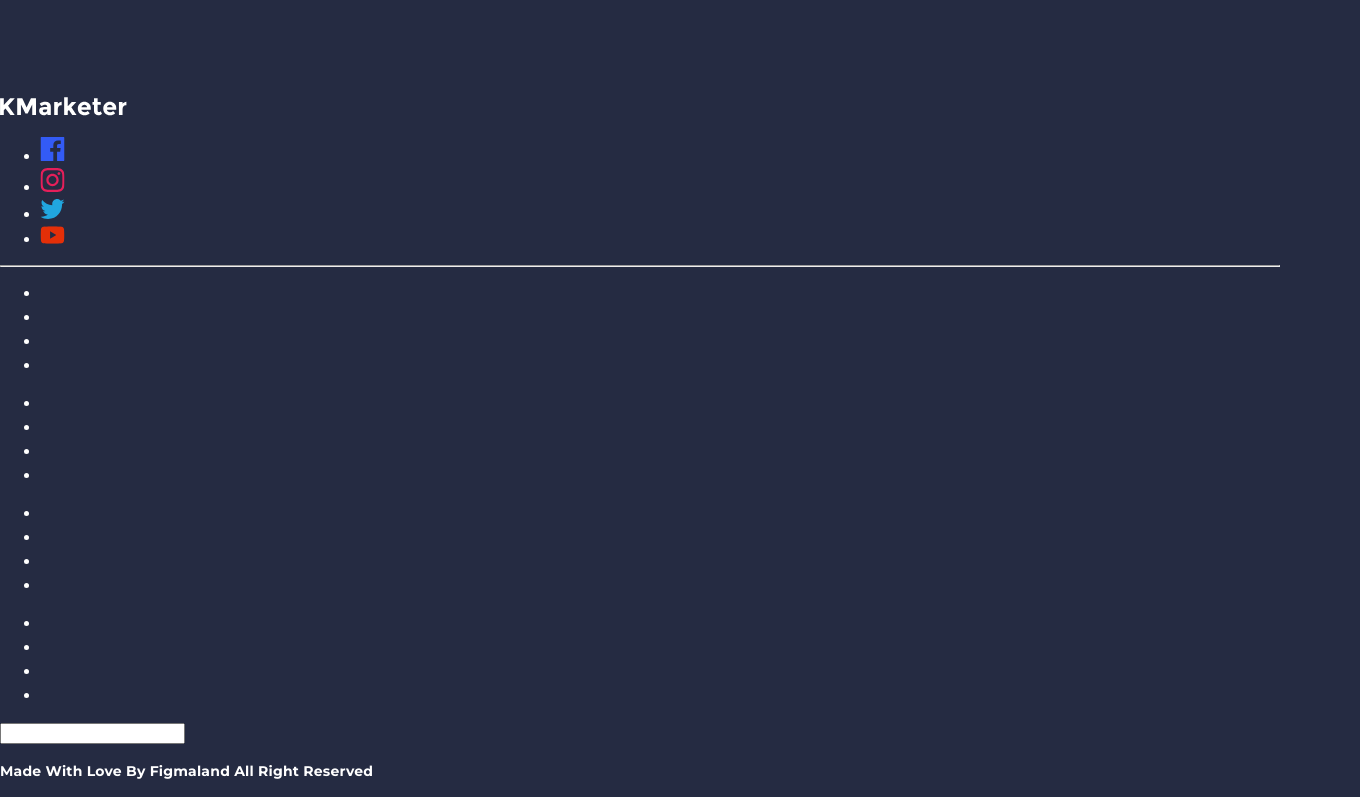
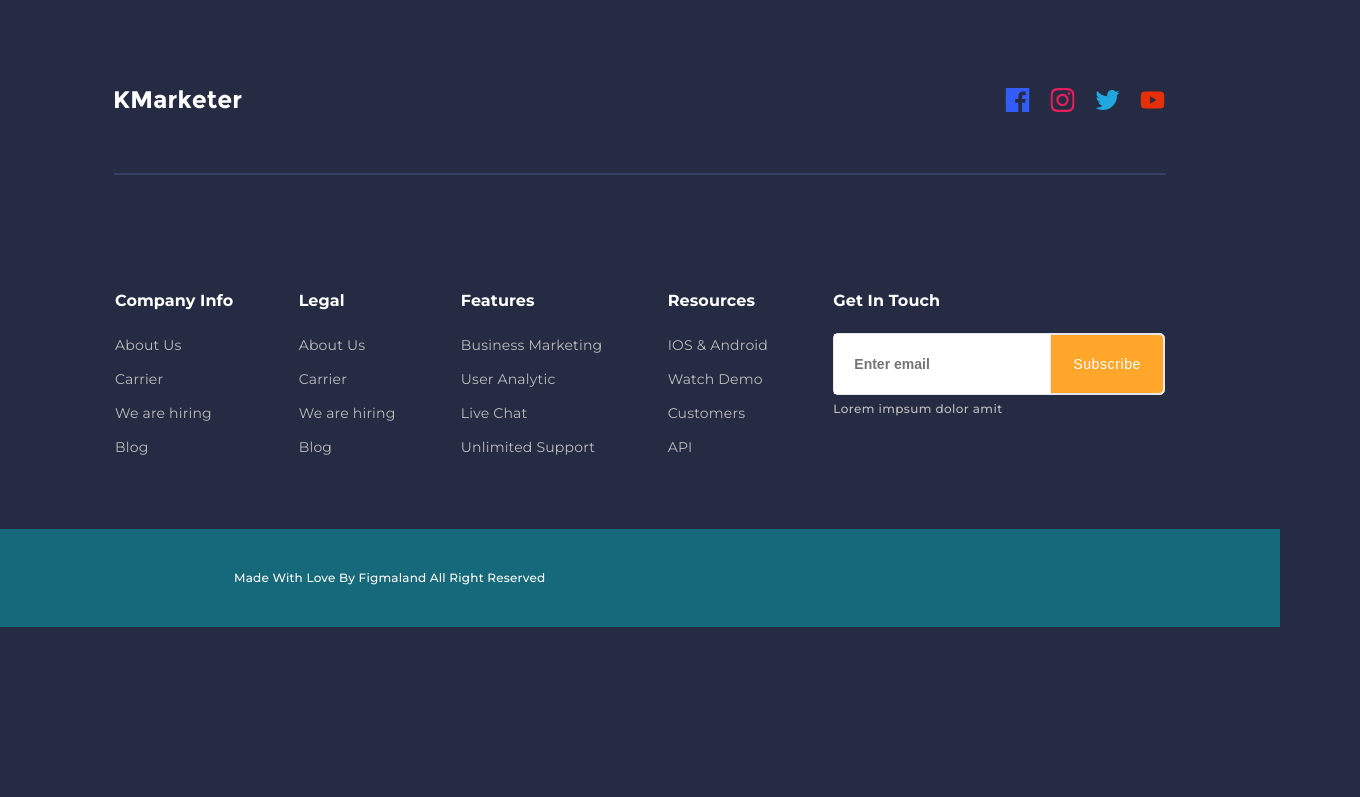
Before and after one commit to victorc60/kmarketer, a plain HTML site: page index.html in a window 1280 px wide. Shown: the part 1420-2217 px from the top of the page, 1360 px wide, since content can reach past the window. After the commit the page ends 2047 px from the top, so only its background shows below. Drawn offline with Linux system fonts and the light colour scheme.

Commit message:
footer done

```diff
--- a/index.html
+++ b/index.html
@@ -109,11 +109,11 @@
 
 
     </section>
-    <footer>
+    <footer class="footer__content">
         <section class="footer__primary">
             <div class="footer__container">
                 <a class="footer__logo-container" href="#">
-                    <img src="img/KMarketer.svg" alt="KMarketer-Logo">
+                    <img class="footer-logo" src="img/KMarketer.svg" alt="KMarketer-Logo">
                 </a>
                 <ul class="footer__container--social-icons">
                     <li class="social-icon--list">
@@ -137,54 +137,57 @@
                         </a>
                     </li>
                 </ul>
-                <hr class="hr-line">
             </div>
+            <hr class="hr-line">
             <div class="footer__main">
                 <nav class="footer__nav">
                     <div class="footer__nav--column">
-                        <h5 class=""></h5>
-                        <ul>
-                            <li><a href=""></a></li>
-                            <li><a href=""></a></li>
-                            <li><a href=""></a></li>
-                            <li><a href=""></a></li>
+                        <h5 class="nav--column__heading">Company Info</h5>
+                        <ul class="nav--colum__ul">
+                            <li class="nav--column__li"><a class="nav--column__link" href="#">About Us</a></li>
+                            <li class="nav--column__li"><a class="nav--column__link" href="#">Carrier</a></li>
+                            <li class="nav--column__li"><a class="nav--column__link" href="#">We are hiring</a></li>
+                            <li class="nav--column__li"><a class="nav--column__link" href="#">Blog</a></li>
                         </ul>
                     </div>
                     <div class="footer__nav--column">
-                        <h5 class=""></h5>
-                        <ul>
-                            <li><a href=""></a></li>
-                            <li><a href=""></a></li>
-                            <li><a href=""></a></li>
-                            <li><a href=""></a></li>
+                        <h5 class="nav--column__heading">Legal</h5>
+                        <ul class="nav--colum__ul">
+                            <li class="nav--column__li"><a class="nav--column__link" href="#">About Us</a></li>
+                            <li class="nav--column__li"><a class="nav--column__link" href="#">Carrier</a></li>
+                            <li class="nav--column__li"><a class="nav--column__link" href="#">We are hiring</a></li>
+                            <li class="nav--column__li"><a class="nav--column__link" href="#">Blog</a></li>
                         </ul>
                     </div>
                     <div class="footer__nav--column">
-                        <h5 class=""></h5>
-                        <ul>
-                            <li><a href=""></a></li>
-                            <li><a href=""></a></li>
-                            <li><a href=""></a></li>
-                            <li><a href=""></a></li>
+                        <h5 class="nav--column__heading">Features</h5>
+                        <ul class="nav--colum__ul">
+                            <li class="nav--column__li"><a class="nav--column__link" href="#">Business Marketing</a>
+                            </li>
+                            <li class="nav--column__li"><a class="nav--column__link" href="#">User Analytic</a></li>
+                            <li class="nav--column__li"><a class="nav--column__link" href="#">Live Chat</a></li>
+                            <li class="nav--column__li"><a class="nav--column__link" href="#">Unlimited Support</a></li>
                         </ul>
                     </div>
                     <div class="footer__nav--column">
-                        <h5 class=""></h5>
-                        <ul>
-                            <li><a href=""></a></li>
-                            <li><a href=""></a></li>
-                            <li><a href=""></a></li>
-                            <li><a href=""></a></li>
+                        <h5 class="nav--column__heading">Resources</h5>
+                        <ul class="nav--colum__ul">
+                            <li class="nav--column__li"><a class="nav--column__link" href="#">IOS & Android</a></li>
+                            <li class="nav--column__li"><a class="nav--column__link" href="#">Watch Demo</a></li>
+                            <li class="nav--column__li"><a class="nav--column__link" href="#">Customers</a></li>
+                            <li class="nav--column__li"><a class="nav--column__link" href="#">API</a></li>
                         </ul>
+                    </div>
+                    <div class="input-submit">
+                        <h5 class="nav--column__heading">Get In Touch</h5>
+                        <div class="input-wrap">
+                            <input class="input-field" placeholder="Enter email" type="text">
+                            <input class="input-button" type="submit" value="Subscribe">
+                        </div>
+                        <p class="under-input">Lorem impsum dolor amit</p>
                     </div>
 
                 </nav>
-                <div class="input-submit">
-                    <h5></h5>
-                    <input type="text">
-                    <p></p>
-                </div>
-
             </div>
         </section>
         <section class="footer__secondary">
--- a/style.css
+++ b/style.css
@@ -1,7 +1,10 @@
 :root {
     --primary-color: #FFA62B;
     --background-color: #252B42;
-
+    --line-color: rgba(54, 64, 103, 1);
+    --light-text-color: #FFF;
+    --muted-color: #BDBDBD;
+    --secondary-color: #16697A;
 }
 
 .body {
@@ -15,6 +18,16 @@
     letter-spacing: 0.2px;
     min-width: 320px;
     background-color: var(--background-color);
+}
+
+ul {
+    margin: 0;
+    padding: 0;
+}
+
+a {
+    text-decoration: none;
+    color: var(--light-text-color);
 }
 
 /* add backgound image and place content in center */
@@ -293,6 +306,197 @@ h5 {
 }
 
 
+/* STYLE FOOTER */
+
+.footer__content {
+    display: flex;
+    flex-direction: column;
+    align-items: center;
+
+}
+
+.footer__primary {
+    display: flex;
+    flex-direction: column;
+    align-items: center;
+    width: 100%;
+    gap: 44px;
+    padding: 0px 195px 0px 195px;
+    max-width: 1050px;
+
+
+}
+
+.footer__container {
+    display: flex;
+    width: 100%;
+    align-items: center;
+    justify-content: space-between;
+
+
+
+
+}
+
+.footer__container--social-icons {
+    display: flex;
+    justify-content: space-between;
+    align-items: center;
+    gap: 20px;
+    margin: 0;
+    padding: 0;
+}
+
+.social-icon--list {
+    list-style: none;
+}
+
+.footer-logo {
+    padding: 13px 57px 13px 0px;
+}
+
+
+.hr-line {
+    width: 100%;
+    max-width: 1057px;
+    border: 1px solid var(--line-color);
+    margin: 0;
+    padding: 0;
+
+}
+
+.footer__main {
+    display: flex;
+    justify-content: space-between;
+    width: 100%;
+    padding: 70px 0px;
+}
+
+.footer__nav {
+    display: grid;
+    grid-template-columns: auto auto auto auto auto;
+    gap: 30px;
+    width: 100%;
+    justify-content: space-between;
+
+
+}
+
+.footer__nav--column {
+    display: flex;
+    flex-direction: column;
+    gap: 20px;
+}
+
+.nav--colum__ul {
+    display: flex;
+    flex-direction: column;
+    gap: 10px;
+}
+
+.input-submit {
+    display: flex;
+    flex-direction: column;
+    gap: 20px;
+}
+
+.input-wrap {
+    display: flex;
+    border-radius: 5px;
+    border: 1px solid #E6E6E6;
+    background: #F9F9F9;
+}
+
+
+.input-field {
+    padding: 15px 0px 15px 20px;
+    border: none;
+    color: var(--muted-color);
+    font-size: 14px;
+    font-weight: 600;
+    line-height: 28px;
+
+}
+
+.input-field:hover {
+    color: black;
+}
+
+.input-button {
+    background-color: var(--primary-color);
+    color: var(--light-text-color);
+    padding: 15px 22px 15px 22px;
+    border-radius: 0px 5px 5px 0px;
+    border: 1px solid #E6E6E6;
+    cursor: pointer;
+    font-size: 14px;
+    font-weight: 400;
+    line-height: 28px;
+    letter-spacing: 0.6px;
+    text-align: center;
+}
+
+.under-input {
+    color: var(--muted-color);
+    font-size: 12px;
+    font-weight: 500;
+    line-height: 28px;
+    letter-spacing: 0.4px;
+    margin-top: -20px;
+
+}
+
+
+
+
+.nav--column__heading {
+    color: var(--light-text-color);
+    font-size: 16px;
+    font-style: normal;
+    font-weight: 700;
+    line-height: 24px;
+    letter-spacing: 0.1px;
+}
+
+
+
+.nav--column__li {
+    list-style: none;
+    color: var(--light-text-color);
+
+}
+
+.nav--column__link {
+    font-size: 14px;
+    font-style: normal;
+    font-weight: 400;
+    line-height: 24px;
+    letter-spacing: 0.2px;
+    color: var(--muted-color);
+}
+
+.nav--column__link:hover {
+    text-decoration: underline;
+    color: var(--light-text-color);
+}
+
+
+.footer__secondary {
+    width: 100%;
+    background-color: var(--secondary-color);
+    padding: 25px 0px
+}
+
+.footer__secondary--rights {
+    color: var(--light-text-color);
+    font-size: 12px;
+    font-style: normal;
+    font-weight: 500;
+    line-height: 24px;
+    letter-spacing: 0.2px;
+    padding: 0px 234px 0px 234px;
+}
+
 
 
 
```
